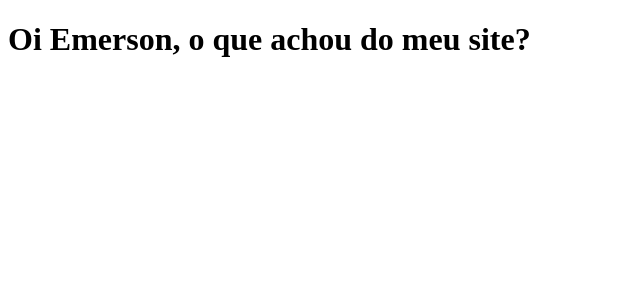
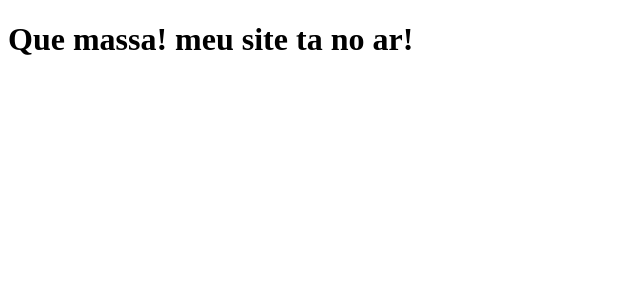
Before and after one commit to anathomaz2/projeto-tabnews, a Next.js app: page / in a window 1280 px wide. Shown: the top 300 px of the page, without its empty margins (0-640 px from the left). Built offline with nearby package versions, Linux system fonts and the light colour scheme.

Commit message:
atualiza titulo de novo

```diff
--- a/pages/index.js
+++ b/pages/index.js
@@ -1,5 +1,5 @@
 function Home() {
-  return <h1> Oi Emerson, o que achou do meu site? </h1>;
+  return <h1> Que massa! meu site ta no ar! </h1>;
 }
 
 export default Home;
```
